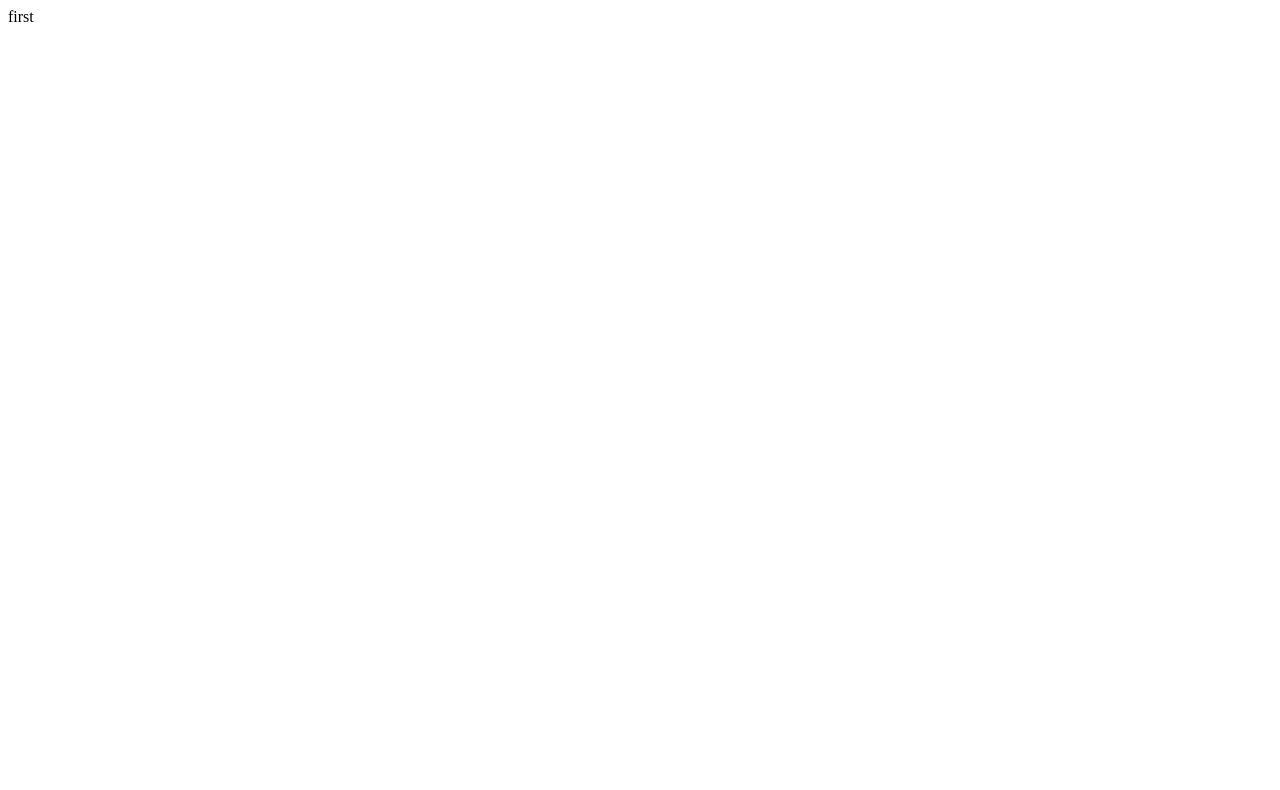
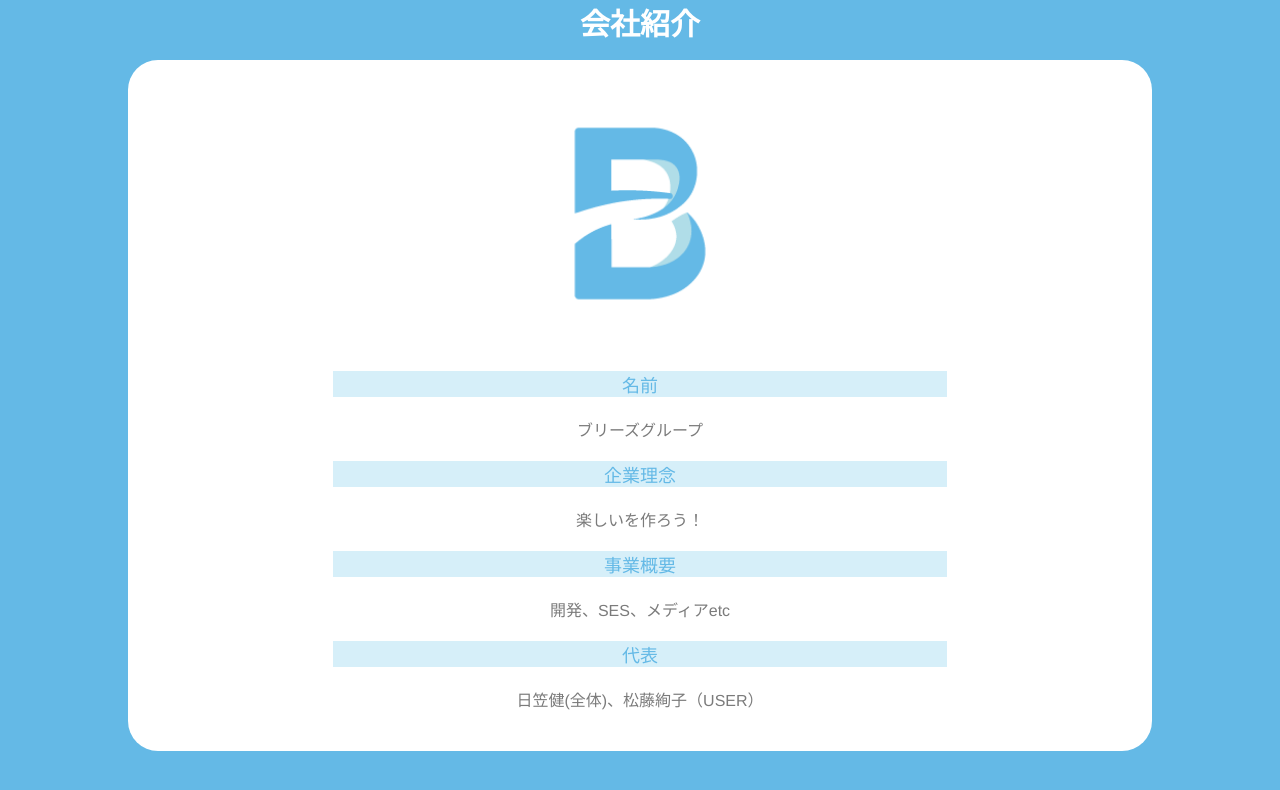
Before and after one commit to atsushiVBZ/lesson1, a plain HTML site: page index.html in a window 1280 px wide. Drawn offline with Linux system fonts and the light colour scheme.

Commit message:
lesson1 課題最後まで

```diff
--- /dev/null
+++ b/css/style.css
@@ -0,0 +1,60 @@
+body{
+    margin: 0;
+    background-color: #64b9e6;
+    font-family: Helvetica, "游ゴシック","Yu Gothic";
+    color: #7b7b7b;
+    width: 100%
+}
+
+h1,ul,li{
+    margin: 0;
+    padding: 0;
+}
+
+h1{
+    color:white;
+    height:60px;
+    font-size:30px;
+    text-align:center;
+}
+
+.profile{
+    text-align:center;
+    background-color:white;
+    width:80%;
+    margin-left:auto;
+    margin-right:auto;
+    border-radius: 30px;
+}
+
+img{
+    width:30%
+}
+
+.list_name{
+    background-color: #d6eff9;
+    color:#64b9e6;
+    font-size: 18px;
+    width: 60%;
+    margin-left: auto;
+    margin-right: auto;
+}
+
+.list_content{
+    padding: 20px 0;
+}
+
+.prof_list{
+    list-style-type:none ;
+    padding-bottom: 20px;
+}
+
+/*
+幅や高さの％は親要素に依存する。
+*/
+
+/*
+heightプロパティで高さを指定していない場合は
+中の要素によって高さが規定される。
+※今回なら画像
+*/
--- a/index.html
+++ b/index.html
@@ -1 +1,44 @@
-first
+<!DOCTYPE html>
+<html lang="ja">
+    <head>
+        <meta charset="UTF-8">
+        <title>BREEZE Group</title>
+        <link rel="stylesheet" href="css/style.css">
+        <!--下の階層にあるファイルは、"フォルダ名/ファイル名"で記述-->
+        <!--上の階層にあるファイルは、"../ファイル名"で記述-->
+    </head>
+    <body>
+        <header>
+            <h1>会社紹介</h1>
+        </header>
+        <main id="wrap">
+            <!--"id"と"class"は名前をつける役割-->
+           <!--固有の名前は"id"、グループ名は"class"-->
+            <div class="profile">
+                <img src="img/breeze.png" alt="Breeze会社のロゴ">
+                <!--alt属性を指定すると、画像が出なくてもそのテキストが表示される-->
+                    <!--SEO対策や、アクセシビリティの向上にもつながる-->
+                <ul class="prof_list">
+                    <li>
+                        <div class="list_name">名前</div>
+                        <div class="list_content">ブリーズグループ</div>
+                    </li>
+                    <li>
+                        <div class="list_name">企業理念</div>
+                        <div class="list_content">楽しいを作ろう！</div>
+                    </li>
+                    <li>
+                        <div class="list_name">事業概要</div>
+                        <div class="list_content">開発、SES、メディアetc</div>
+                    </li>
+                    <li>
+                        <div class="list_name">代表</div>
+                        <div class="list_content">日笠健(全体)、松藤絢子（USER）</div>
+                    </li>
+
+                </ul>
+            </div>
+        </main>
+
+    </body>
+</html>
--- a/style.css
+++ /dev/null
@@ -1 +0,0 @@
-ggg
```
Also changed, not shown: img/breeze.png (added).
